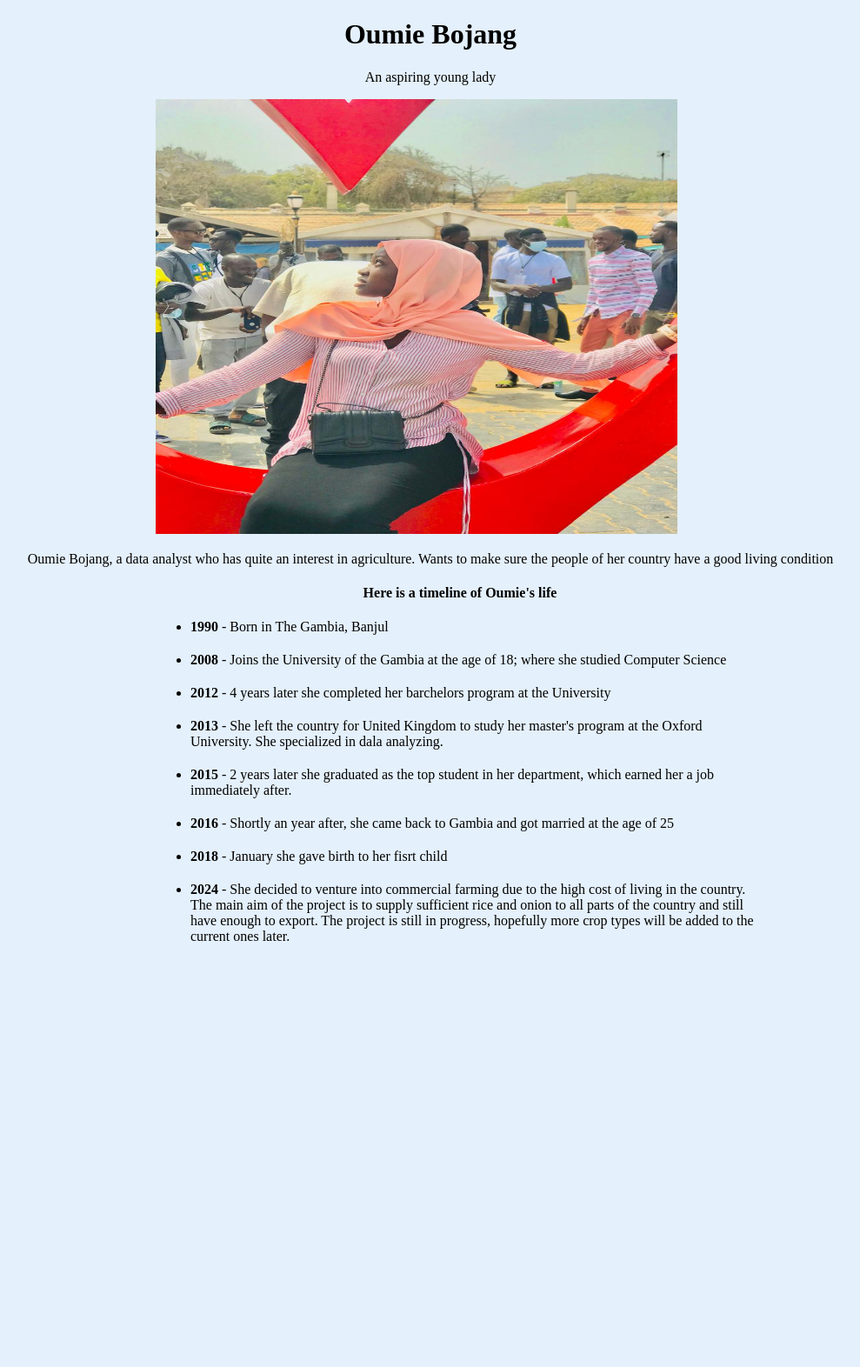
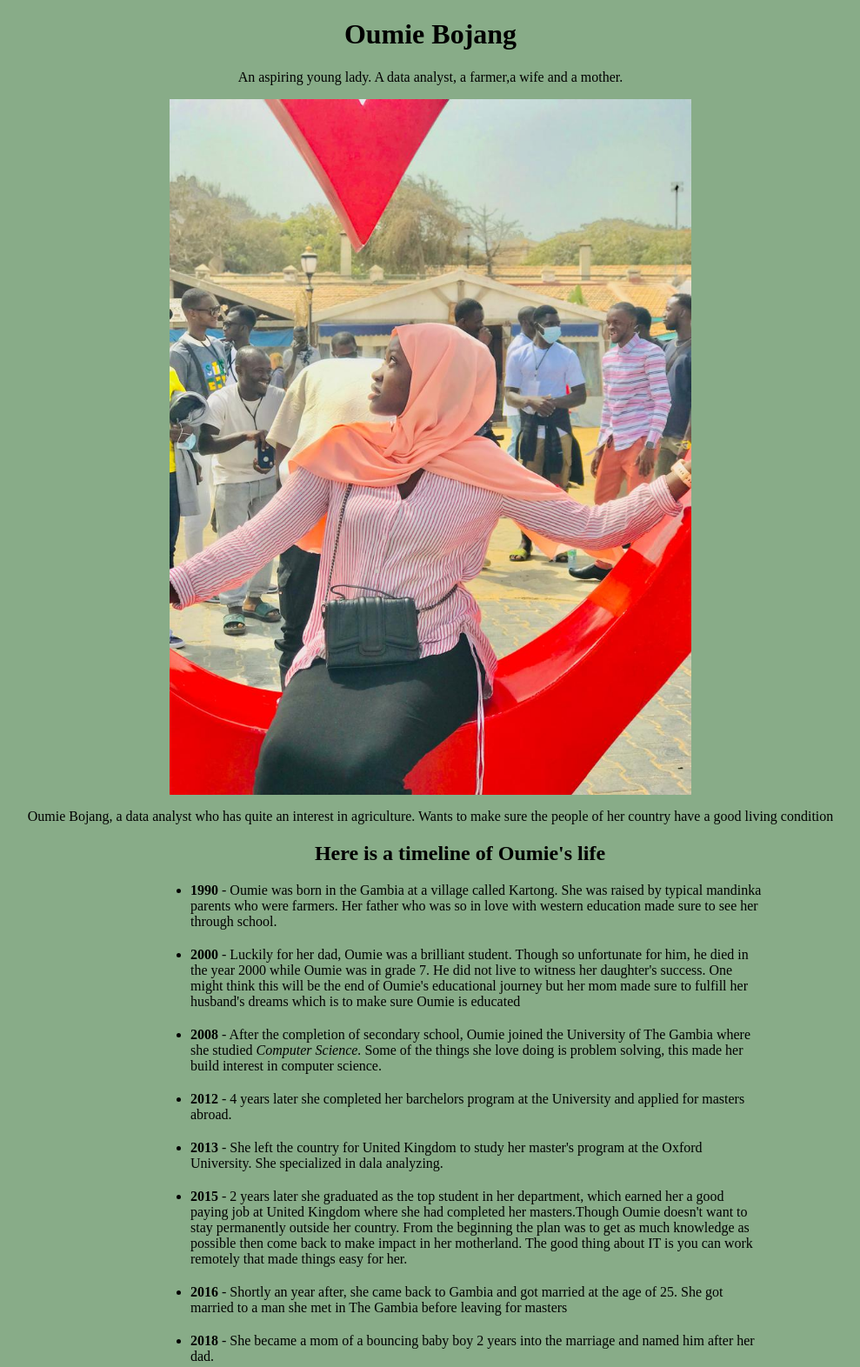
Before and after one commit to Bojangwo/my-website, a plain HTML site: page index.html in a window 1280 px wide. Shown: the top 1572 px of the page at 87% size, without its empty margins (145-1134 px from the left). Before the commit the page ends 1102 px from the top, so only its background shows below. Drawn offline with Linux system fonts and the light colour scheme.

Commit message:
Made changes

```diff
--- a/assets/style.css
+++ b/assets/style.css
@@ -1,7 +1,7 @@
 
 body{
 
-    background-color: rgba(220, 235, 250, 0.746);
+    background-color: rgb(136, 172, 136)
 }
 .heading{
     display: block;
@@ -11,8 +11,13 @@ body{
 }
 img{
     width:600px;
-    height: 500px;
-    margin-left: 25%;
+   /* height: 500px;
+    margin-left: 25%;*/
+    height: inherit;
+    margin: auto;
+    display: flex;
+    justify-content: center;
+    align-items: center;
 }
 .timeline{
     max-width: 700px;
@@ -24,3 +29,6 @@ img{
    /* align-items: center;*/
 
 }
+li{
+    margin-top: 20px;
+}
--- a/index.html
+++ b/index.html
@@ -8,28 +8,34 @@
 
 </head>
 <body>
-    <div class="bd">
+
     <div class="heading">
     <h1>Oumie Bojang</h1>
-    <p> An aspiring young lady</p>
+    <p> An aspiring young lady. A data analyst, a farmer,a wife and a mother.</p>
     </div>
     <img src="./assets/WhatsApp Image 2025-03-13 at 11.06.47_c9f65fd7.jpg" alt="Oumie">
     <p style="text-align: center;"> Oumie Bojang, a data analyst who has quite an interest in agriculture. Wants to make sure the people of her country have a good living condition</p>
 
 
     <div class="timeline">
-    <h4 style="text-align: center;">Here is a timeline of Oumie's life</h4>
+    <h2 style="text-align: center;">Here is a timeline of Oumie's life</h2>
 
     <ul>
-        <li style="margin-top: 20px ;"> <b>1990</b> - Born in The Gambia, Banjul</li>
-        <li style="margin-top: 20px ;"><b>2008</b> - Joins the University of the Gambia at the age of 18; where she studied Computer Science</li>
-        <li style="margin-top: 20px ;"><b>2012</b> - 4 years later she completed her barchelors program at the University</li>
-        <li style="margin-top: 20px ;"><b>2013</b> - She left the country for United Kingdom to study her master's program at the Oxford University. She specialized in dala analyzing.</li>
-        <li style="margin-top: 20px ;"> <b>2015</b> - 2 years later she graduated as the top student in her department, which earned her a job immediately after.
+        <li> <b>1990</b> - Oumie was born in the Gambia at a village called Kartong. She was raised by typical mandinka parents who were farmers. Her father who was so in love with western education made sure to see her through school.</li>
+        <li><b>2000</b> - Luckily for her dad, Oumie was a brilliant student. Though so unfortunate for him, he died in the year 2000 while Oumie was in grade 7. He did not live to witness her daughter's success.
+        One might think this will be the end of Oumie's educational journey but her mom made sure to fulfill her husband's dreams which is to make sure Oumie is educated</li>
+        <li><b>2008</b> - After the completion of secondary school, Oumie joined the University of The Gambia where she studied <em>Computer Science. </em>Some of the things she love doing is problem solving, this made her build interest in computer science.</li>
+        <li><b>2012</b> - 4 years later she completed her barchelors program at the University and applied for masters abroad.</li>
+        <li><b>2013</b> - She left the country for United Kingdom to study her master's program at the Oxford University. She specialized in dala analyzing.</li>
+        <li> <b>2015</b> - 2 years later she graduated as the top student in her department, which earned her a good paying job at United Kingdom where she had completed her masters.Though  Oumie doesn't want to stay permanently outside her country. From the beginning the plan was to get as much knowledge as possible then come back to make impact in her motherland.
+            The good thing about IT is you can work remotely that made things easy for her.
         </li>
-        <li style="margin-top: 20px ;"> <b>2016</b> - Shortly an year after, she came back to Gambia and got married at the age of 25</li>
-        <li style="margin-top: 20px ;"> <b>2018</b> - January she gave birth to her fisrt child</li>
-        <li style="margin-top: 20px ;"> <b>2024</b> - She decided to venture into commercial farming due to the high cost of living in the country. The main aim of the project is to supply sufficient rice and onion to all parts of the country and still have enough to export. The project is still in progress, hopefully more crop types will be added to the current ones later.</li>
+        <li> <b>2016</b> - Shortly an year after, she came back to Gambia and got married at the age of 25. She got married to a man she met in The Gambia before leaving for masters</li>
+        <li> <b>2018</b> - She became a mom of a bouncing baby boy 2 years into the marriage and named him after her dad.</li>
+        <li> <b>2024</b> - Eventhough Oumie loves her current job so much but there is a saying <em>"An apple doesn't fall far from the tree."</em> Oumie's parents were farmers so its only natural that she builds interest in farming.
+            In 2024, She decided to venture into commercial farming due to the high cost of living in the country. The main aim of the project is to supply sufficient rice and onion to all parts of the country and still have enough to export. The project is still in progress, hopefully more crop types will be added to the current ones later.
+            <img src="./assets/f3ykjyfm.png" alt="agric">
+        </li>
 
 
     </ul>
@@ -39,4 +45,5 @@
 
     </div>
 </body>
+<footer>Year:2025</footer>
 </html>
```
Also changed, not shown: assets/f3ykjyfm.png (added).
